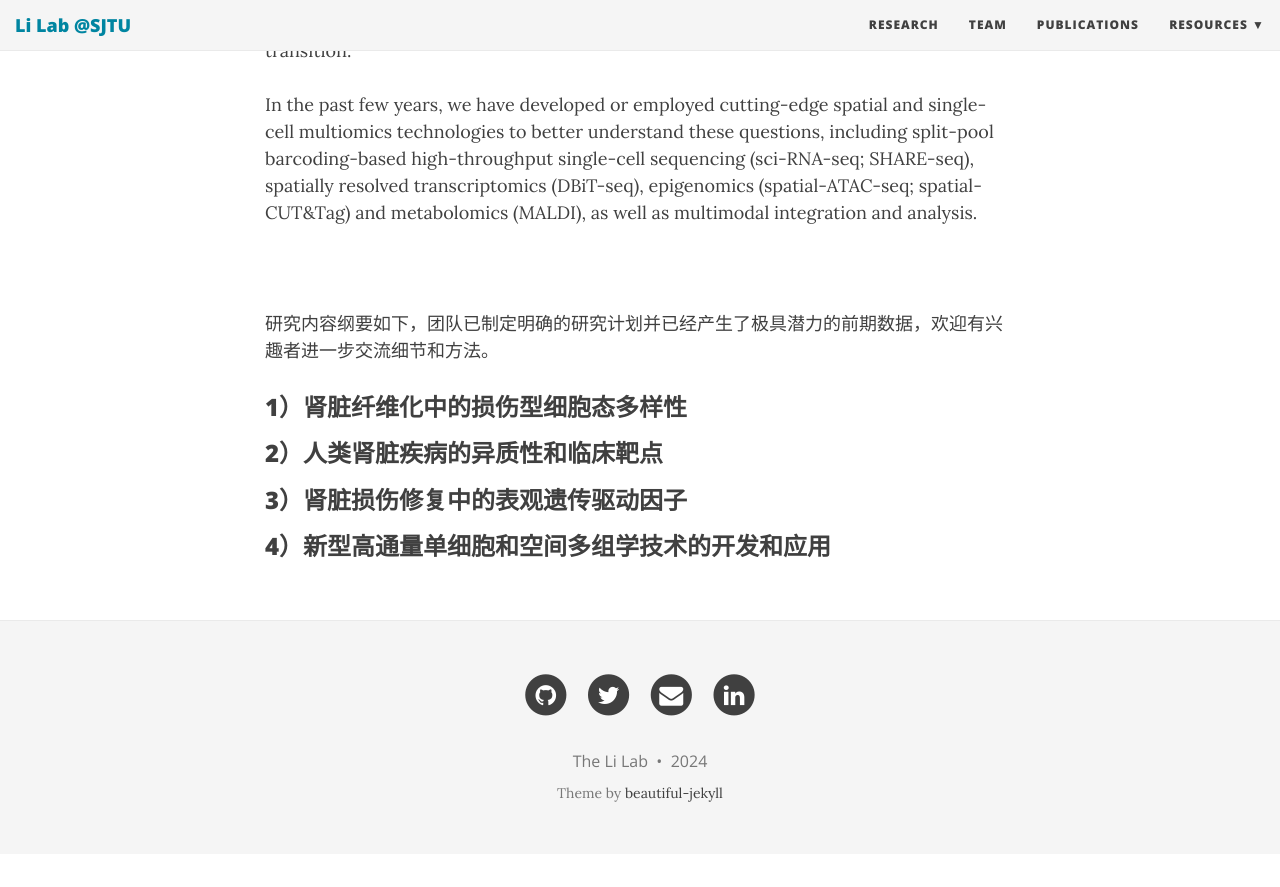
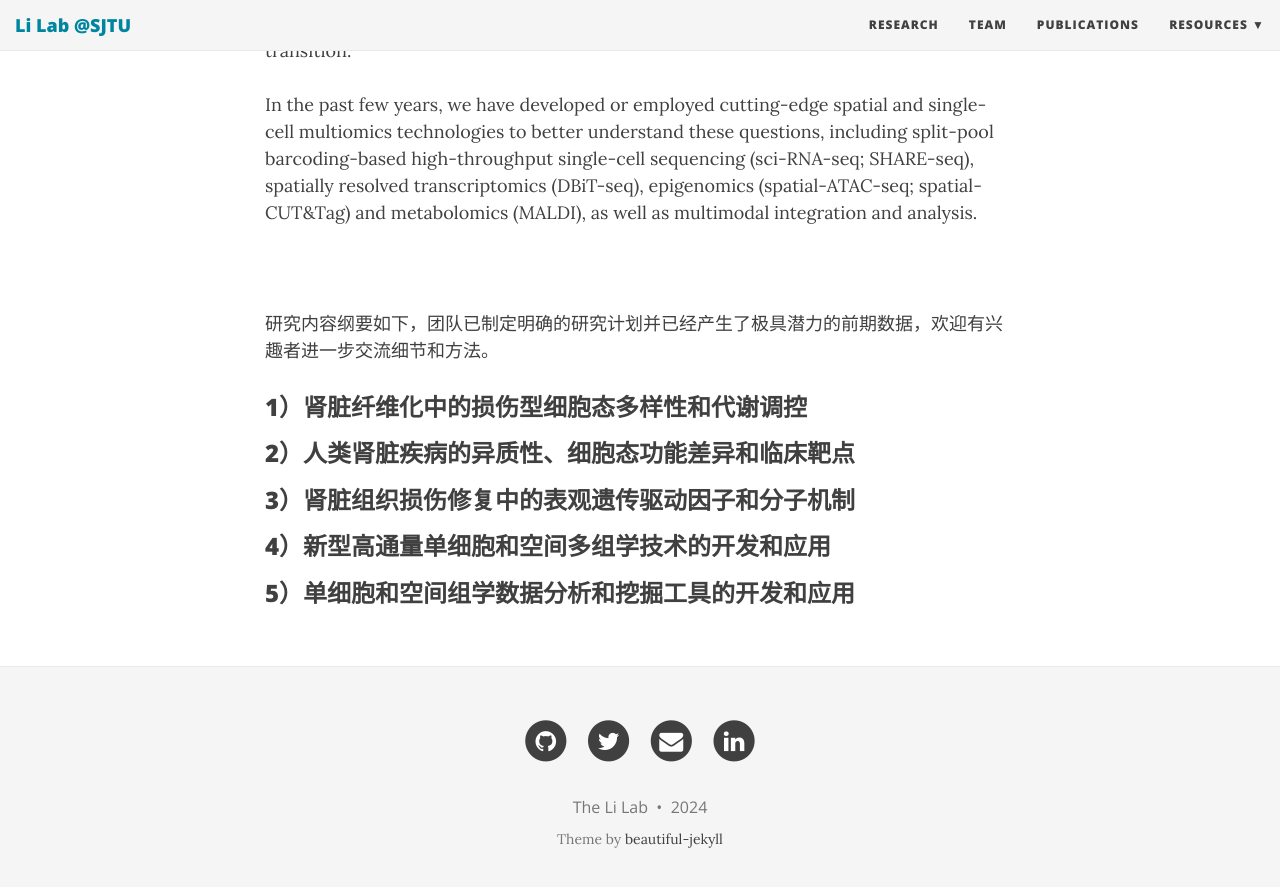
Before and after one commit to TheLiLab/thelilab.github.io, a Jekyll site: the page built from research.md, in a window 1280 px wide and 900 px high, scrolled down 786 px. Shown: the top 887 px of the window. Built offline with Jekyll 4.4.1, drawn with Linux system fonts in a browser that asks for light colours; nearby versions of some CDN libraries; before the commit the page ends 1640 px from its top, so only the background shows below that.

Commit message:
Update research.md

```diff
--- a/research.md
+++ b/research.md
@@ -18,10 +18,12 @@ In the past few years, we have developed or employed cutting-edge spatial and si
 <br><br><br>
 
 研究内容纲要如下，团队已制定明确的研究计划并已经产生了极具潜力的前期数据，欢迎有兴趣者进一步交流细节和方法。<br>
-### 1）肾脏纤维化中的损伤型细胞态多样性<br>
+### 1）肾脏纤维化中的损伤型细胞态多样性和代谢调控<br>
 
-### 2）人类肾脏疾病的异质性和临床靶点<br>
+### 2）人类肾脏疾病的异质性、细胞态功能差异和临床靶点<br>
 
-### 3）肾脏损伤修复中的表观遗传驱动因子<br>
+### 3）肾脏组织损伤修复中的表观遗传驱动因子和分子机制<br>
 
 ### 4）新型高通量单细胞和空间多组学技术的开发和应用<br>
+
+### 5）单细胞和空间组学数据分析和挖掘工具的开发和应用<br>
```
Also changed, not shown: other parts of research.md (+1 -1 lines).
